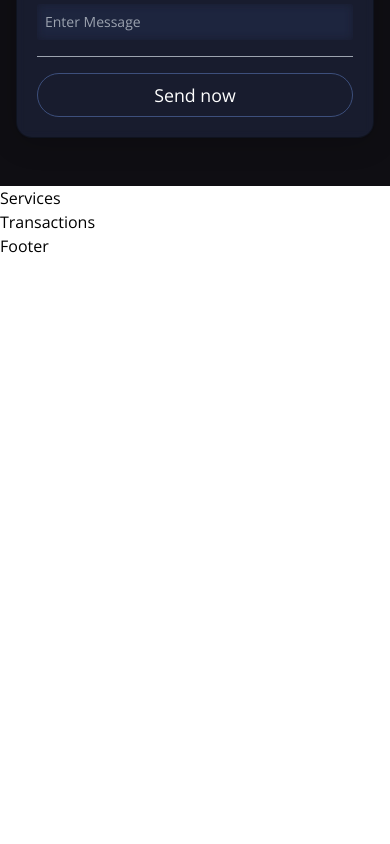
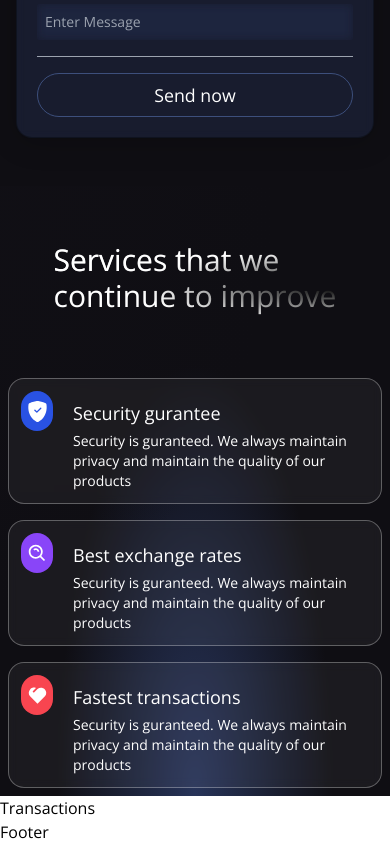
Before and after one commit to AidanGuarniere/naureus-crypto-exchange, a React (Vite) app in the folder client/: page / in a window 390 px wide. Shown: the part 1068-1912 px from the top of the page. Before the commit the page ends 1326 px from the top, so only its background shows below. Built offline with nearby package versions, Linux system fonts and the light colour scheme.

Commit message:
basic services section plus responsive layout

```diff
--- a/client/src/components/Services.jsx
+++ b/client/src/components/Services.jsx
@@ -1,9 +1,55 @@
-import React from 'react'
+import React from "react";
+import { BsShieldFillCheck } from "react-icons/bs";
+import { BiSearchAlt } from "react-icons/bi";
+import { RiHeart2Fill } from "react-icons/ri";
+
+const ServiceCard = ({ color, title, icon, subtitle }) => (
+  <div className="flex flex-row justify-start items-start white-glassmorphism p-3 m-2 cursor-pointer hover:shadow-xl">
+    <div className={`w-8 h-10 rounded-full flex justify-center items-center ${color}`}>
+      {icon}
+    </div>
+    <div className="ml-5 flex flex-col flex-1">
+      <h3 className="mt-2 text-white text-lg">{title}</h3>
+      <p className="mt-1 text-white text-sm md:w-9/12">
+        {subtitle}
+      </p>
+    </div>
+  </div>
+);
 
 const Services = () => {
   return (
-    <h1>Services</h1>
-  )
-}
+    <div className="md:flex w-full justify-center items-center gradient-bg-services">
+      <div className="flex mf:flex-row flex-col items-center justify-between md:p-20 py-12">
+        <div className=" flex-1 flex flex-col justify-start items-start">
+          <h1 className="text-white text-3xl sm:text-5xl py-2 text-gradient">Services that we
+            <br/>
+            continue to improve
+          </h1>
+        </div>
+      </div>
+      <div className="flex-1 flex flex-col justify-start items-center">
+      <ServiceCard
+          color="bg-[#2952E3]"
+          title="Security gurantee"
+          icon={<BsShieldFillCheck fontSize={21} className="text-white" />}
+          subtitle="Security is guranteed. We always maintain privacy and maintain the quality of our products"
+        />
+        <ServiceCard
+          color="bg-[#8945F8]"
+          title="Best exchange rates"
+          icon={<BiSearchAlt fontSize={21} className="text-white" />}
+          subtitle="Security is guranteed. We always maintain privacy and maintain the quality of our products"
+        />
+        <ServiceCard
+          color="bg-[#F84550]"
+          title="Fastest transactions"
+          icon={<RiHeart2Fill fontSize={21} className="text-white" />}
+          subtitle="Security is guranteed. We always maintain privacy and maintain the quality of our products"
+        />
+      </div>
+    </div>
+  );
+};
 
-export default Services
+export default Services;
--- /dev/null
+++ b/client/src/utils/dummyData.js
@@ -0,0 +1,56 @@
+export default [
+    {
+      id: 1,
+      url: "https://metro.co.uk/wp-content/uploads/2015/05/pokemon_crying.gif?quality=90&strip=all&zoom=1&resize=500%2C284",
+      message: "",
+      timestamp: "12/21/2021, 4:33:21 PM",
+      addressFrom: "0xCF8e569A97C423952DdFf902375C7C76549A6A90",
+      amount: "0.01",
+      addressTo: "0x8aa395Ab97837576aF9cd6946C79024ef1acfdbE",
+    },
+    {
+      id: 2,
+      url: "https://media4.popsugar-assets.com/files/2013/11/07/832/n/1922398/eb7a69a76543358d_28.gif",
+      message: "",
+      timestamp: "12/21/2021, 4:33:21 PM",
+      addressFrom: "0xCF8e569A97C423952DdFf902375C7C76549A6A90",
+      amount: "0.01",
+      addressTo: "0x8aa395Ab97837576aF9cd6946C79024ef1acfdbE",
+    },
+    {
+      id: 3,
+      url: "https://acegif.com/wp-content/uploads/gif-shaking-head-38.gif",
+      message: "",
+      timestamp: "12/21/2021, 4:33:21 PM",
+      addressFrom: "0xCF8e569A97C423952DdFf902375C7C76549A6A90",
+      amount: "0.01",
+      addressTo: "0x8aa395Ab97837576aF9cd6946C79024ef1acfdbE",
+    },
+    {
+      id: 4,
+      url: "https://i.pinimg.com/originals/68/a0/9e/68a09e774e98242871c2db0f99307420.gif",
+      message: "",
+      timestamp: "12/21/2021, 4:33:21 PM",
+      addressFrom: "0xCF8e569A97C423952DdFf902375C7C76549A6A90",
+      amount: "0.01",
+      addressTo: "0x8aa395Ab97837576aF9cd6946C79024ef1acfdbE",
+    },
+    {
+      id: 5,
+      url: "https://i.pinimg.com/originals/73/d3/a1/73d3a14d212314ab1f7268b71d639c15.gif",
+      message: "",
+      timestamp: "12/21/2021, 4:33:21 PM",
+      addressFrom: "0xCF8e569A97C423952DdFf902375C7C76549A6A90",
+      amount: "0.01",
+      addressTo: "0x8aa395Ab97837576aF9cd6946C79024ef1acfdbE",
+    },
+    {
+      id: 6,
+      url: "https://www.omnisend.com/blog/wp-content/uploads/2016/09/funny-gifs-9.gif",
+      message: "",
+      timestamp: "12/21/2021, 4:33:21 PM",
+      addressFrom: "0xCF8e569A97C423952DdFf902375C7C76549A6A90",
+      amount: "0.01",
+      addressTo: "0x8aa395Ab97837576aF9cd6946C79024ef1acfdbE",
+    },
+  ];
```
